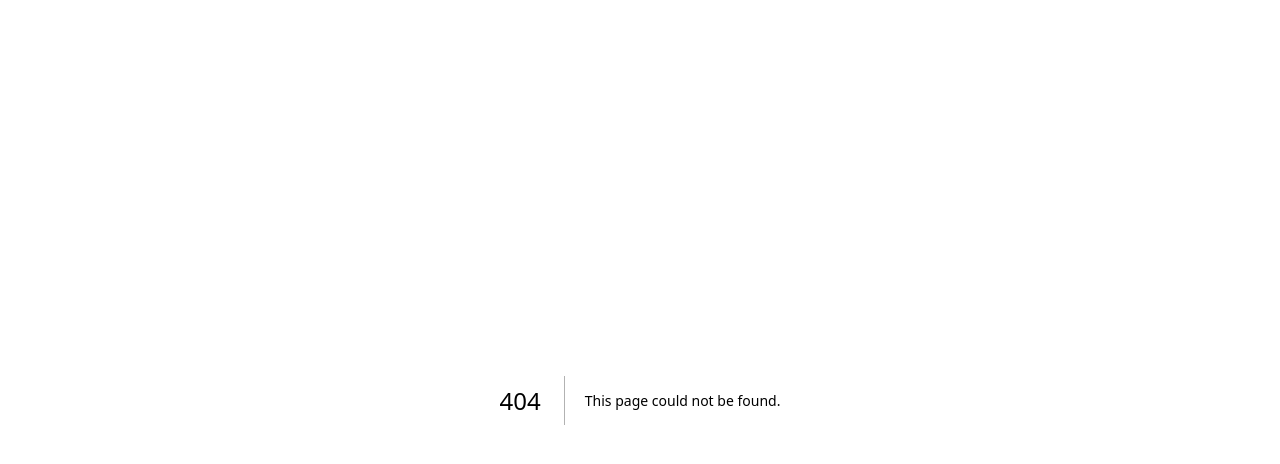
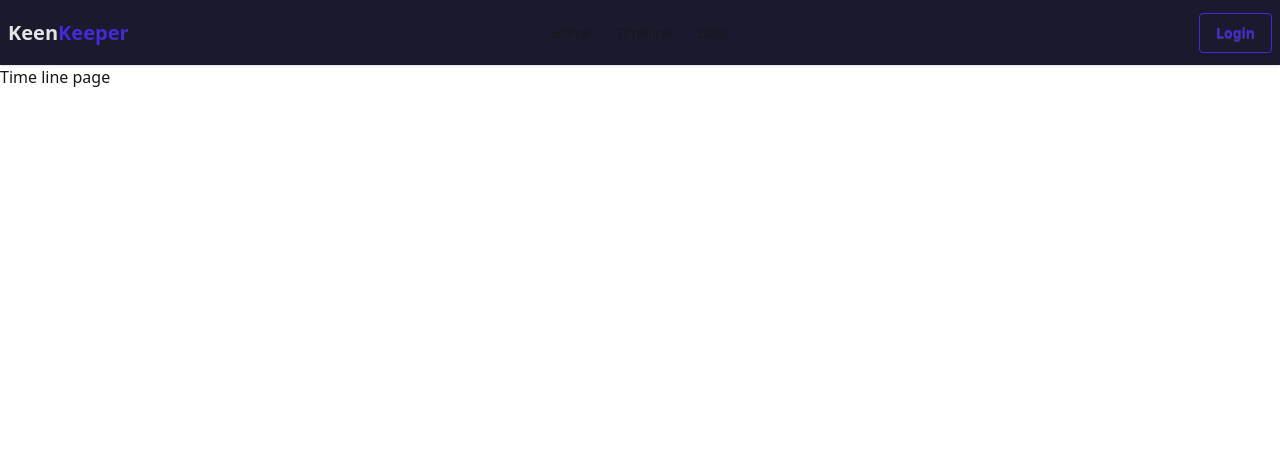
Before and after one commit to md-morsalin10/practice-next-js-with-a-project, a Next.js app: page /timeline in a window 1280 px wide. Before the commit this address had no page. Shown: the top 464 px of the page. Built offline with nearby package versions, Linux system fonts and the light colour scheme.

Commit message:
navbar completed

```diff
--- a/src/app/layout.js
+++ b/src/app/layout.js
@@ -1,5 +1,6 @@
 import { Geist, Geist_Mono } from "next/font/google";
 import "./globals.css";
+import Navbar from "@/components/Navbar/Navbar";
 
 const geistSans = Geist({
   variable: "--font-geist-sans",
@@ -22,7 +23,10 @@
       lang="en"
       className={`${geistSans.variable} ${geistMono.variable} h-full antialiased`}
     >
-      <body className="min-h-full flex flex-col">{children}</body>
+      <body className="min-h-full flex flex-col">
+        <Navbar/>
+        {children}
+        </body>
     </html>
   );
 }
--- /dev/null
+++ b/src/app/stats/page.jsx
@@ -0,0 +1,11 @@
+import React from 'react';
+
+const StatsPage = () => {
+    return (
+        <div>
+            <p>Stats page</p>
+        </div>
+    );
+};
+
+export default StatsPage;
--- /dev/null
+++ b/src/app/timeline/page.jsx
@@ -0,0 +1,11 @@
+import React from 'react';
+
+const TimelinePage = () => {
+    return (
+        <div>
+            <p>Time line page</p>
+        </div>
+    );
+};
+
+export default TimelinePage;
--- /dev/null
+++ b/src/components/Navbar/Navbar.jsx
@@ -0,0 +1,42 @@
+import Link from 'next/link';
+import React from 'react';
+
+const Navbar = () => {
+    const link = <>
+
+        <li><Link href={'/'}>Home</Link></li>
+        <li><Link href={'/timeline'}>Timeline</Link></li>
+        <li><Link href={'/stats'}>Stats</Link></li>
+    </>
+
+    return (
+        <div className='bg-[#1A1A2E] shadow-sm'>
+            <div className="navbar container mx-auto">
+                <div className="navbar-start">
+                    <div className="dropdown">
+                        <div tabIndex={0} role="button" className="btn btn-ghost lg:hidden">
+                            <svg xmlns="http://www.w3.org/2000/svg" className="h-5 w-5" fill="none" viewBox="0 0 24 24" stroke="currentColor"> <path strokeLinecap="round" strokeLinejoin="round" strokeWidth="2" d="M4 6h16M4 12h8m-8 6h16" /> </svg>
+                        </div>
+                        <ul
+                            tabIndex="-1"
+                            className="menu menu-sm dropdown-content bg-base-100 rounded-box z-1 mt-3 w-52 p-2 shadow">
+                            {link}
+                        </ul>
+                    </div>
+                    <span className='text-[#E5E5E5] font-bold text-xl'>Keen<span className='text-primary font-extrabold'>Keeper</span></span>
+                </div>
+                <div className="navbar-center hidden lg:flex">
+                    <ul className="menu menu-horizontal px-1">
+                        {link}
+
+                    </ul>
+                </div>
+                <div className="navbar-end">
+                    <a className="btn btn-primary btn-outline">Login</a>
+                </div>
+            </div>
+        </div>
+    );
+};
+
+export default Navbar;
```
